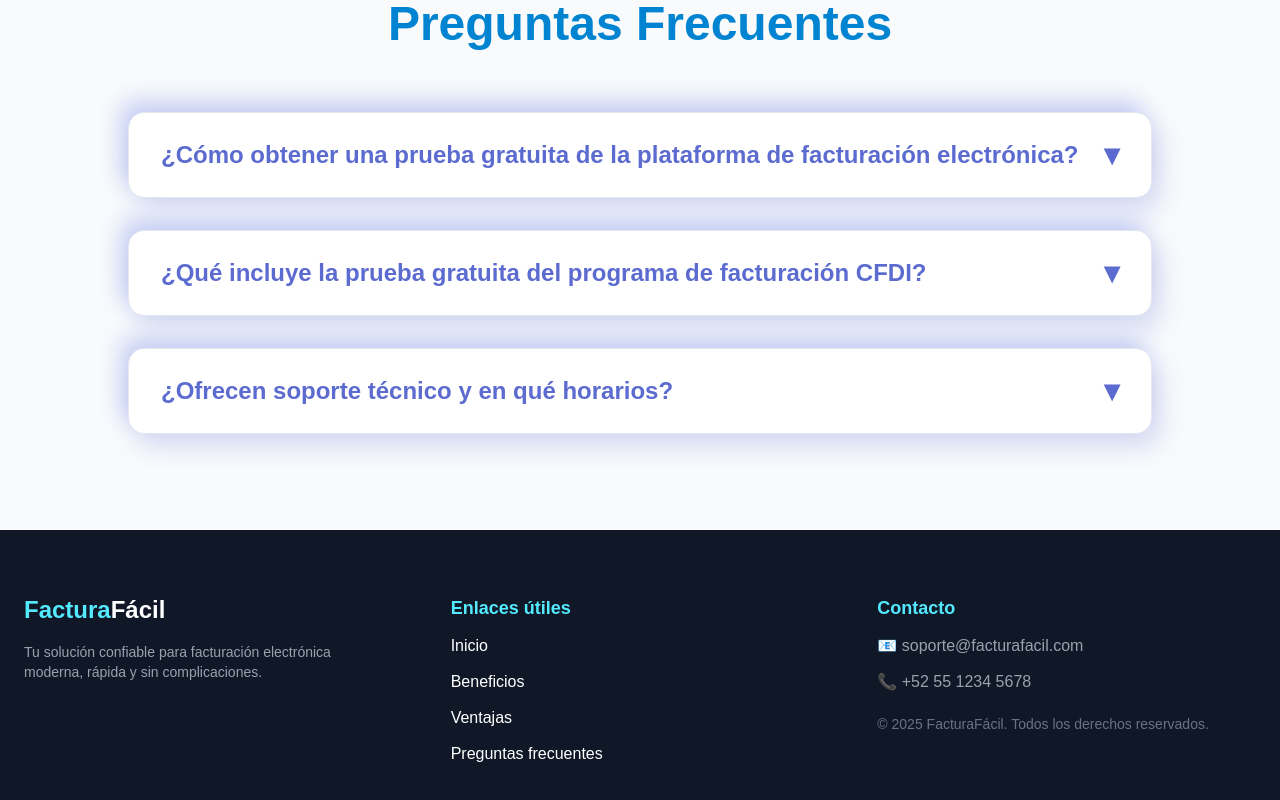
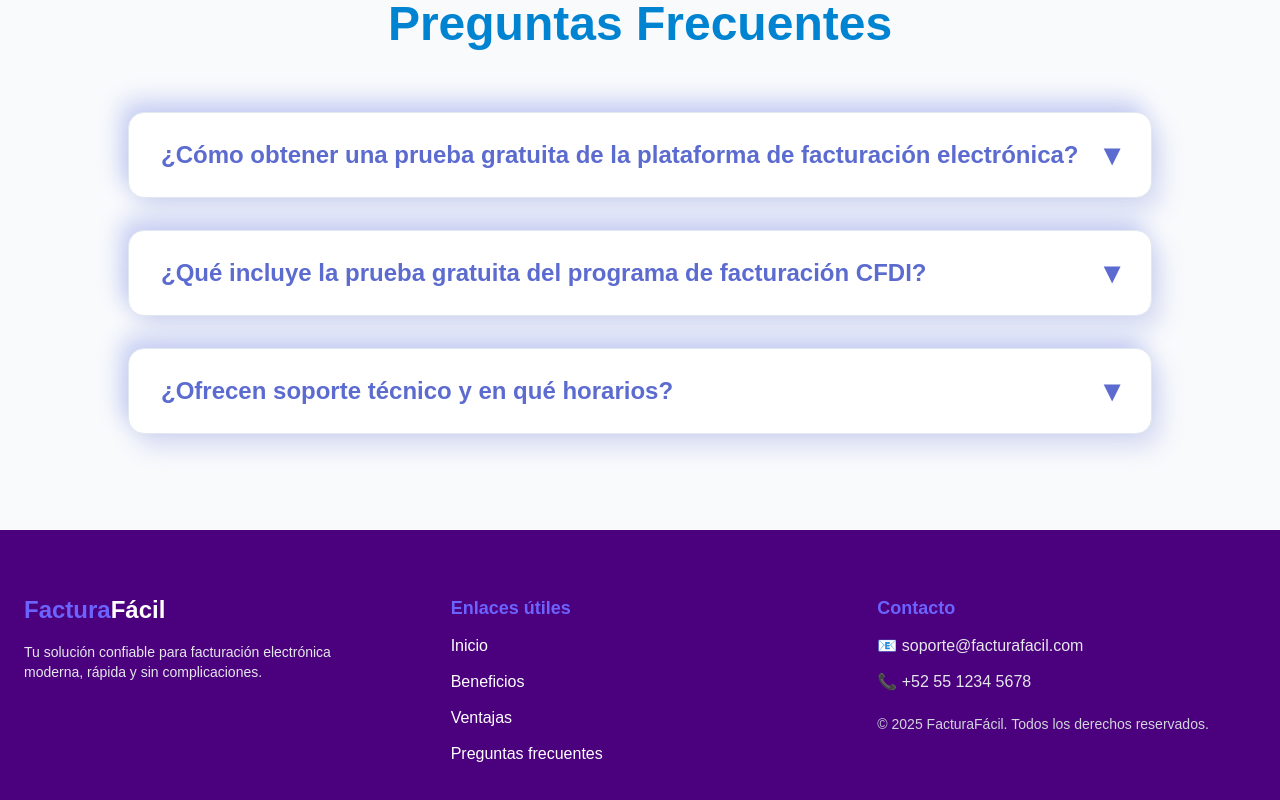
Before and after one commit to jota1235/facturacion, a React (Vite) app: page / in a window 1280 px wide. Shown: the part 5182-5982 px from the top of the page. Built offline with nearby package versions, Linux system fonts and the light colour scheme.

Commit message:
correciones de animacones de fondo y estructura de caracteristicas

```diff
--- a/src/components/footer.jsx
+++ b/src/components/footer.jsx
@@ -1,39 +1,42 @@
 import React from 'react';
-
 
 const Footer = () => {
   return (
-    <footer className="bg-gray-900 text-white py-16 px-6">
-      <div className="max-w-7xl mx-auto flex flex-col md:grid md:grid-cols-3 gap-12 items-start text-center md:text-left">
+    <footer className="bg-[#4B007D] text-white py-16 px-6 relative overflow-hidden">
+      {/* Degradado decorativo sutil */}
+      <div className="absolute inset-0 bg-gradient-to-tr from-[#4B007D] via-[#6C63FF]/30 to-[#9575CD]/30 opacity-95 -z-10" />
+
+      <div className="max-w-7xl mx-auto flex flex-col md:grid md:grid-cols-3 gap-12 items-start text-center md:text-left relative z-10">
 
         {/* Logo */}
         <div className="flex flex-col items-center md:items-start space-y-4">
           <div className="flex items-center space-x-3 justify-center md:justify-start">
-
-            <span className="text-2xl font-extrabold text-cyan-300">
-              Factura<span className="text-white">Fácil</span>
+            {/* Aquí podrías poner el logo que me pasaste como <img src="/logo.png" ... /> */}
+            <span className="text-2xl font-extrabold">
+              <span className="text-[#6C63FF]">Factura</span>
+              <span className="text-white">Fácil</span>
             </span>
           </div>
-          <p className="text-gray-400 text-sm max-w-xs">
+          <p className="text-gray-200 text-sm max-w-xs">
             Tu solución confiable para facturación electrónica moderna, rápida y sin complicaciones.
           </p>
         </div>
 
         {/* Enlaces */}
         <div className="flex flex-col space-y-3">
-          <h4 className="text-cyan-300 font-semibold text-lg">Enlaces útiles</h4>
-          <a href="#inicio" className="hover:text-cyan-400 transition">Inicio</a>
-          <a href="#beneficios" className="hover:text-cyan-400 transition">Beneficios</a>
-          <a href="#ventajas" className="hover:text-cyan-400 transition">Ventajas</a>
-          <a href="#faq" className="hover:text-cyan-400 transition">Preguntas frecuentes</a>
+          <h4 className="text-[#6C63FF] font-semibold text-lg">Enlaces útiles</h4>
+          <a href="#inicio" className="hover:text-[#9575CD] transition">Inicio</a>
+          <a href="#beneficios" className="hover:text-[#9575CD] transition">Beneficios</a>
+          <a href="#ventajas" className="hover:text-[#9575CD] transition">Ventajas</a>
+          <a href="#faq" className="hover:text-[#9575CD] transition">Preguntas frecuentes</a>
         </div>
 
         {/* Contacto */}
         <div className="flex flex-col space-y-3">
-          <h4 className="text-cyan-300 font-semibold text-lg">Contacto</h4>
-          <p className="text-gray-400">📧 soporte@facturafacil.com</p>
-          <p className="text-gray-400">📞 +52 55 1234 5678</p>
-          <p className="text-gray-500 text-sm pt-2">
+          <h4 className="text-[#6C63FF] font-semibold text-lg">Contacto</h4>
+          <p className="text-gray-200">📧 soporte@facturafacil.com</p>
+          <p className="text-gray-200">📞 +52 55 1234 5678</p>
+          <p className="text-gray-300 text-sm pt-2">
             © {new Date().getFullYear()} FacturaFácil. Todos los derechos reservados.
           </p>
         </div>
```
